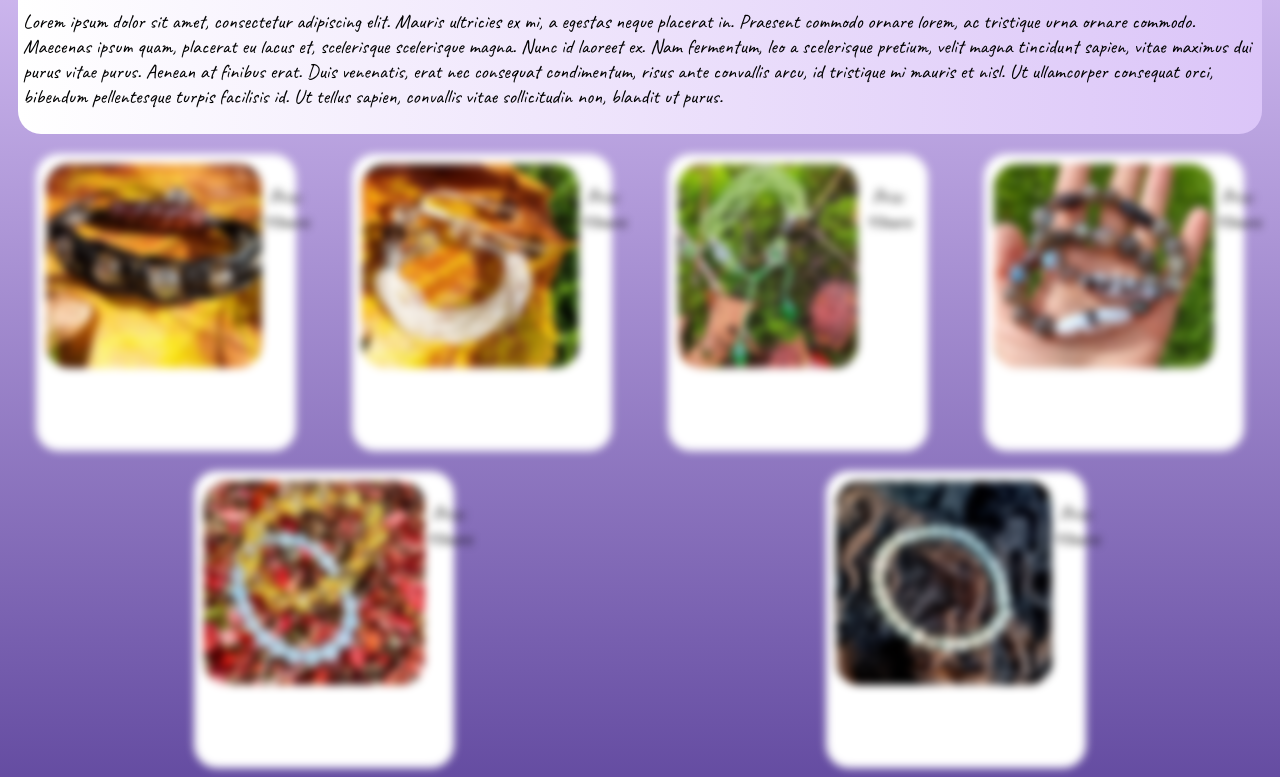
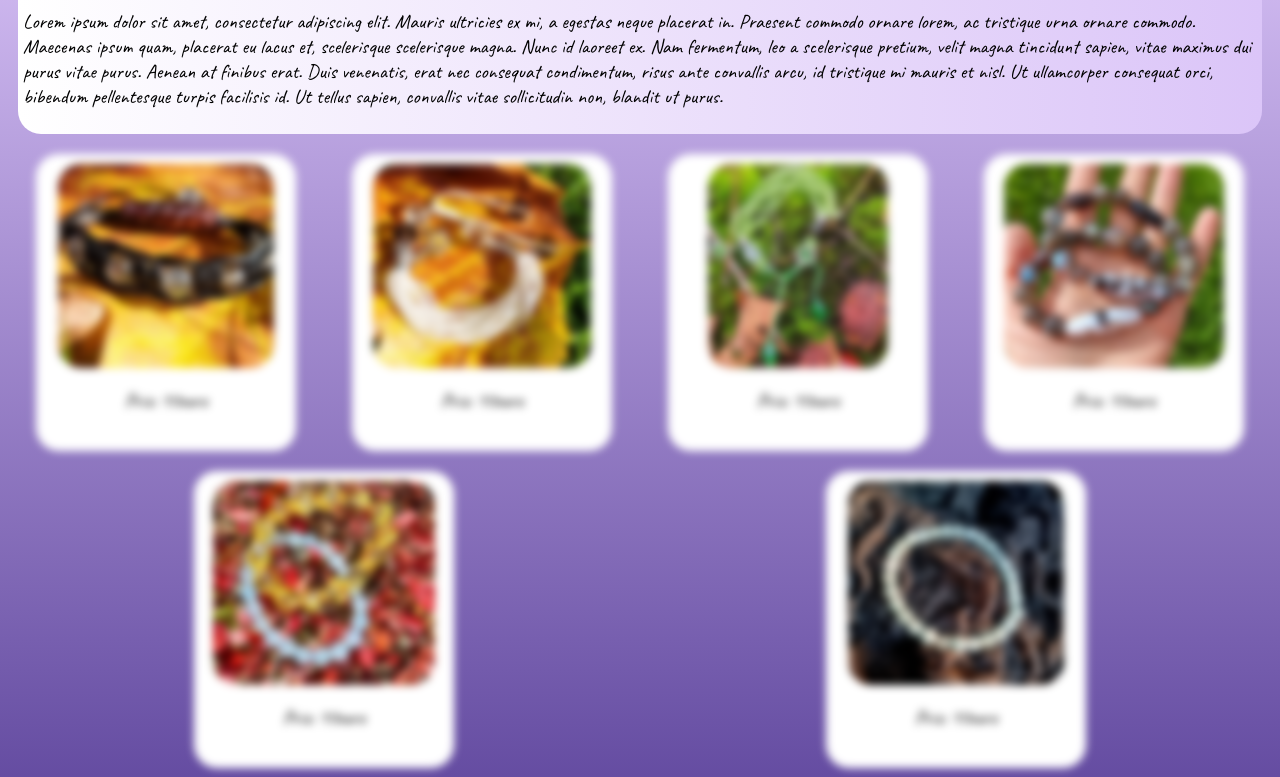
Before and after one commit to Tonia2006/Braclets, a plain HTML site: page mainfr.html in a window 1280 px wide. Shown: the part 188-965 px from the top of the page. Drawn offline with Linux system fonts and the light colour scheme.

Commit message:
mainfrstyle

```diff
--- a/mainfr.html
+++ b/mainfr.html
@@ -84,11 +84,11 @@
             text-shadow: 0px 4px 4px grey;
         }
 
+
         a{
             text-decoration: none;
             font-size: 20px;
             color: black;
-            display: flex;
         }
 
         .information{
@@ -108,6 +108,7 @@
             height: 204;
             border-radius: 23px;
         }
+
 
         .good p{
             font-size: 20px;
@@ -130,6 +131,7 @@
         .good:hover{
             filter: blur(0);
             transition: 1s blur(0);
+            box-shadow: 0px 4px 4px black;
         }
 
         .goods{
```
